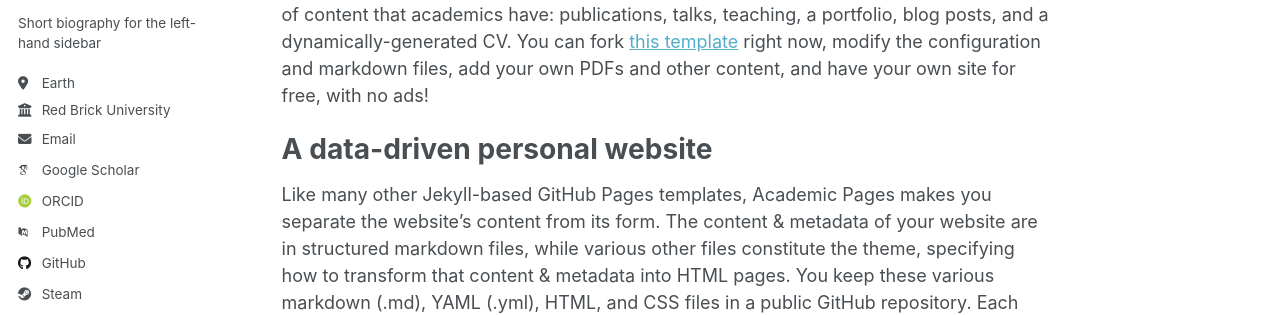
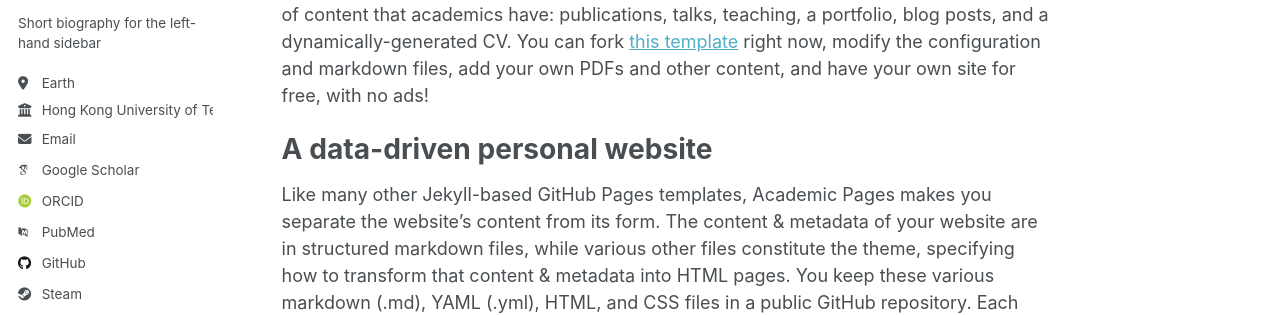
Before and after one commit to LeyiSheng/LeyiSheng.github.io, a Jekyll site: the page built from _pages/about.md, in a window 1280 px wide. Shown: the part 303-618 px from the top of the page. Built offline with Jekyll 4.4.1, drawn with Linux system fonts in a browser that asks for light colours; some web fonts are replaced.

Commit message:
Update _config.yml

```diff
--- a/_config.yml
+++ b/_config.yml
@@ -7,7 +7,7 @@
 # server process.
 
 # Basic Site Settings
-locale                   : "ch-China"
+locale                   : "ch-CN"
 site_theme               : "default"
 title                    : "盛乐一 / Site Title"
 title_separator          : "-"
@@ -27,9 +27,9 @@ author:
   pronouns         : # example: "she/her"
   bio              : "Short biography for the left-hand sidebar"
   location         : "Earth"
-  employer         : "Red Brick University"
+  employer         : "Hong Kong University of Technology and Science(GuangZhou)"
   uri              : # URL
-  email            : "none@example.org"
+  email            : "lsheng847@connect.hkust-gz.edu.cn"
 
   # Academic websites
   arxiv            : # URL - Update with the correct link to your profile
@@ -45,7 +45,7 @@ author:
   bitbucket        : # Username - Update with your username on the site
   codepen          : # Username
   dribbble         : # Username
-  github           : "academicpages"
+  github           : "LeyiSheng"
   kaggle           : # Username
   stackoverflow    : # User number or user number and name (i.e., use "1" or "1/jeff-atwood")
 
```
